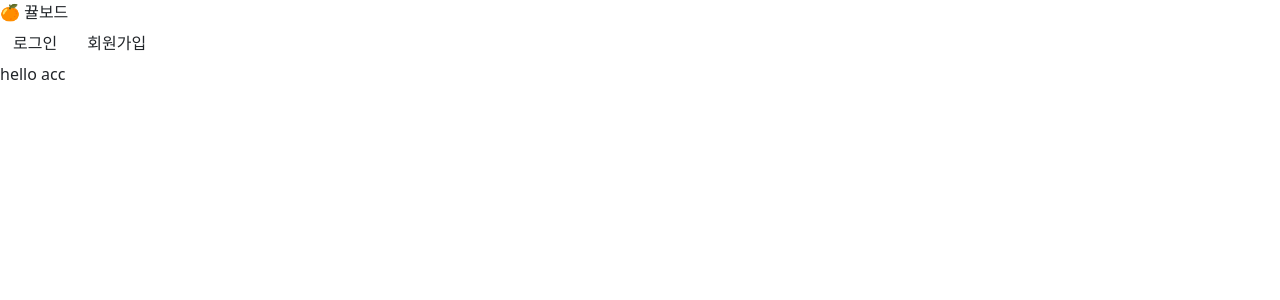
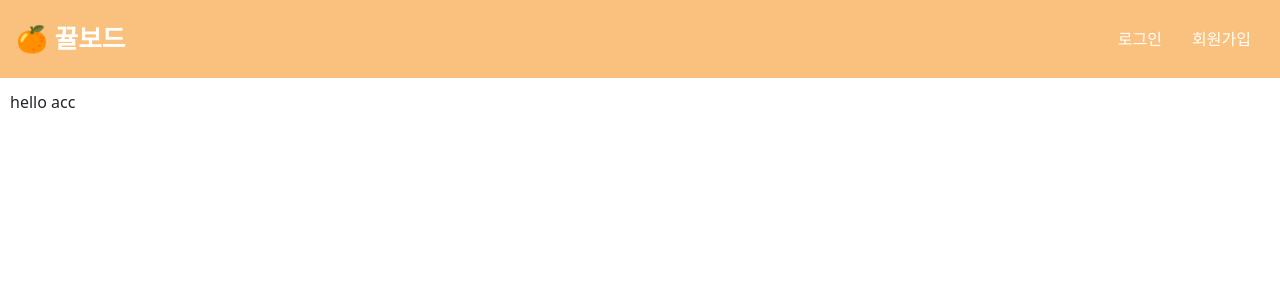
Before and after one commit to sieuno3o/kkyulboard, a Flask app: page /acc/index in a window 1280 px wide. Shown: the top 300 px of the page. Run offline with Flask 3, Linux system fonts and the light colour scheme; some libraries are stand-ins or nearby versions.

Commit message:
fix board * layout.html merge 중 누락된 부분 수정

```diff
--- a/templates/layout.html
+++ b/templates/layout.html
@@ -10,6 +10,69 @@
     <script src="https://ajax.googleapis.com/ajax/libs/jquery/3.6.4/jquery.min.js"></script>
     <link rel="stylesheet" type="text/css" href="{{ url_for('static', filename='css/custom.css') }}">
     <style>
+        .table thead th {
+            text-align: center;
+            background-color: #FAC17E;
+        }
+        .table th:nth-child(1) {
+            width: 10%;
+        }
+
+        .table th:nth-child(2) {
+            width: 50%;
+        }
+
+        .table th:nth-child(3) {
+            width: 10%;
+        }
+
+        .table th:nth-child(4) {
+            width: 10%;
+        }
+        .table th:nth-child(5) {
+            width: 10%;
+        }
+
+        #Nav {
+            position: fixed;
+            top: 0;
+            width: 100%;
+            background: #FAC17E;
+            padding-left: 16px;
+            padding-right: 16px;
+            padding-top: 20px;
+            padding-bottom: 20px;
+        }
+
+        .navContainer {
+            display: flex;
+            justify-content: space-between;
+            align-items: center;
+        }
+
+        .navLogo {
+            color: #FFFFFF;
+            font-weight: 800;
+            font-size: 1.6rem;
+        }
+
+        .navBtn {
+            color: #FFFFFF;
+        }
+
+        .content {
+            padding: 10px;
+            margin-top: 0px;
+            /* nav의 높이만큼 여백을 추가 */
+        }
+        .alertcon{
+            margin-top: 80px;
+        }
+
+        .fade-out {
+            opacity: 0;
+            transition: opacity 1s ease;
+        }
 
     </style>
     <script src="https://code.jquery.com/jquery-3.6.0.min.js"></script>
@@ -34,8 +97,23 @@
         </div>
     </nav>
 
-    {% block content %}
-    {% endblock %}
+    <div class="alertcon">
+        {% with messages = get_flashed_messages(with_categories=true) %}
+            {% if messages %}
+                {% for message in messages %}
+                    <div id="alert" class="alert alert-{{ message[0]}} alert-dismissible fade show" role="alert">
+                        {{ message[1] }}
+                    </div>
+                {% endfor %}
+            {% endif %}
+        {% endwith %}
+    </div>
+
+    <div class="content">
+        {% block content %}
+        {% endblock %}
+    </div>
+
 </body>
 <script src="https://cdn.jsdelivr.net/npm/bootstrap@5.3.2/dist/js/bootstrap.bundle.min.js"
     integrity="sha384-C6RzsynM9kWDrMNeT87bh95OGNyZPhcTNXj1NW7RuBCsyN/o0jlpcV8Qyq46cDfL" crossorigin="anonymous">
```
